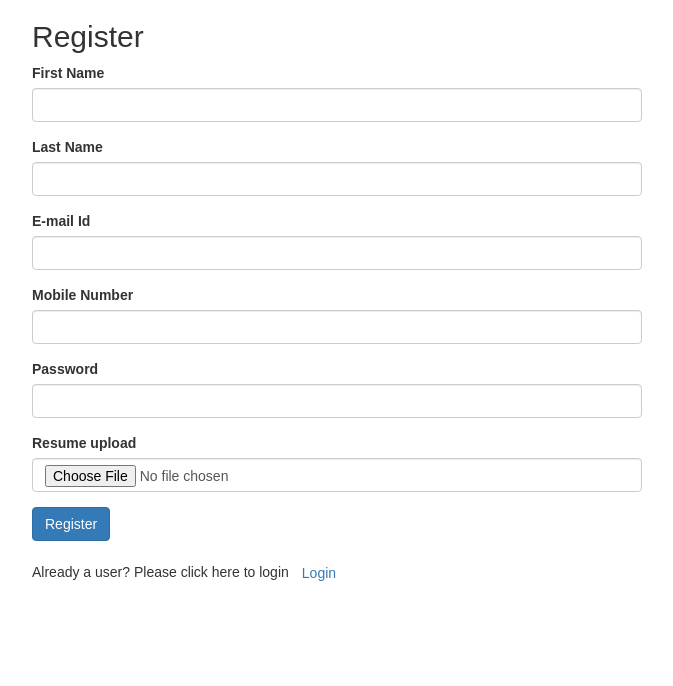
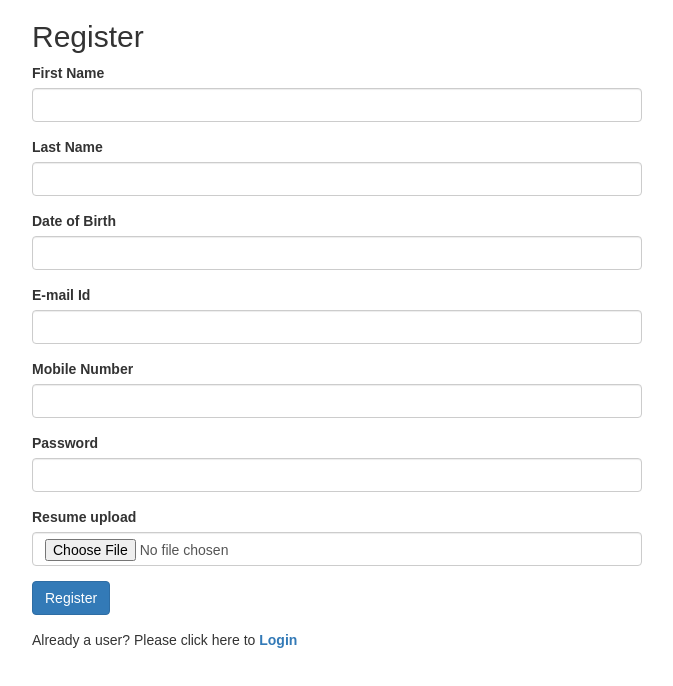
Before and after one commit to niteshchandak/React_Learners_vzCareers, a React (Create React App) app: page /register in a window 1280 px wide. Shown: the top 686 px of the page, without its empty margins (303-976 px from the left). Built offline with nearby package versions, Linux system fonts and the light colour scheme.

Commit message:
Register user added successfully now

```diff
--- a/src/RegisterPage/RegisterPage.js
+++ b/src/RegisterPage/RegisterPage.js
@@ -9,12 +9,13 @@ class RegisterPage extends React.Component {
 
         this.state = {
             user: {
-                firstName: '',
-                lastName: '',
+                fistname: '',
+                lastname: '',
+                dateofbirth:'',
                 emailid: '',
-                mobileno:'',
+                mobilenumber:'',
                 password: '',
-                resume:''
+                uploadresume:''
 
             },
             submitted: false
@@ -41,9 +42,16 @@ class RegisterPage extends React.Component {
         this.setState({ submitted: true });
         const { user } = this.state;
         //const { dispatch } = this.props;
-        if (user.firstName && user.lastName && user.emailid && user.password && user.mobileno && user.resume) {
+        if (user.fistname && user.lastname && user.dateofbirth && user.emailid && user.password && user.mobilenumber&& user.uploadresume) {
             console.log(user);
-            axios.post(`https://jsonplaceholder.typicode.com/users`, { user })
+            var firstn= user.fistname;
+            var lastn = user.lastname;
+            var dateof = user.dateofbirth;
+            var emailid = user.emailid;
+            var password= user.password;
+            var mobileno= user.mobilenumber;
+            var uploadr=user.uploadresume;
+            axios.post(`http://10.74.19.207:9004/careers/adduser`, {firstn,lastn,dateof,emailid,password, mobileno,uploadr})
             .then(res => {
                 console.log(res);
                 console.log(res.data);
@@ -57,18 +65,25 @@ class RegisterPage extends React.Component {
             <div className="col-md-6 col-md-offset-3">
                 <h2>Register</h2>
                 <form name="form" onSubmit={this.handleSubmit}>
-                    <div className={'form-group' + (submitted && !user.firstName ? ' has-error' : '')}>
-                        <label htmlFor="firstName">First Name</label>
-                        <input type="text" className="form-control" name="firstName" value={user.firstName} onChange={this.handleChange} />
-                        {submitted && !user.firstName &&
+                    <div className={'form-group' + (submitted && !user.fistname ? ' has-error' : '')}>
+                        <label htmlFor="fistname">First Name</label>
+                        <input type="text" className="form-control" name="fistname" value={user.fistname} onChange={this.handleChange} />
+                        {submitted && !user.fistname &&
                             <div className="help-block">First Name is required</div>
                         }
                     </div>
-                    <div className={'form-group' + (submitted && !user.lastName ? ' has-error' : '')}>
-                        <label htmlFor="lastName">Last Name</label>
-                        <input type="text" className="form-control" name="lastName" value={user.lastName} onChange={this.handleChange} />
-                        {submitted && !user.lastName &&
+                    <div className={'form-group' + (submitted && !user.lastname ? ' has-error' : '')}>
+                        <label htmlFor="lastname">Last Name</label>
+                        <input type="text" className="form-control" name="lastname" value={user.lastname} onChange={this.handleChange} />
+                        {submitted && !user.lastname &&
                             <div className="help-block">Last Name is required</div>
+                        }
+                    </div>
+                    <div className={'form-group' + (submitted && !user.dateofbirth ? ' has-error' : '')}>
+                        <label htmlFor="dateofbirth">Date of Birth</label>
+                        <input type="text" className="form-control" name="dateofbirth" value={user.dateofbirth} onChange={this.handleChange} />
+                        {submitted && !user.dateofbirth &&
+                            <div className="help-block">Date of Birth is required</div>
                         }
                     </div>
                     <div className={'form-group' + (submitted && !user.emailid ? ' has-error' : '')}>
@@ -78,10 +93,10 @@ class RegisterPage extends React.Component {
                             <div className="help-block">Email id is required</div>
                         }
                     </div>
-                    <div className={'form-group' + (submitted && !user.mobileno ? ' has-error' : '')}>
-                        <label htmlFor="mobileno">Mobile Number</label>
-                        <input type="number" className="form-control" name="mobileno" value={user.mobileno} onChange={this.handleChange} />
-                        {submitted && !user.mobileno &&
+                    <div className={'form-group' + (submitted && !user.mobilenumber ? ' has-error' : '')}>
+                        <label htmlFor="mobilenumber">Mobile Number</label>
+                        <input type="number" className="form-control" name="mobilenumber" value={user.mobilenumber} onChange={this.handleChange} />
+                        {submitted && !user.mobilenumber &&
                             <div className="help-block">Mobile number is required</div>
                         }
                     </div>
@@ -92,19 +107,19 @@ class RegisterPage extends React.Component {
                             <div className="help-block">Password is required</div>
                         }
                     </div>
-                    <div className={'form-group' + (submitted && !user.resume ? ' has-error' : '')}>
-                        <label htmlFor="resume">Resume upload</label>
-                        <input type="file" className="form-control" name="resume" value={user.resume} onChange={this.handleChange} />
-                        {submitted && !user.resume &&
+                    <div className={'form-group' + (submitted && !user.uploadresume ? ' has-error' : '')}>
+                        <label htmlFor="uploadresume">Resume upload</label>
+                        <input type="file" className="form-control" name="uploadresume" value={user.uploadresume} onChange={this.handleChange} />
+                        {submitted && !user.uploadresume &&
                             <div className="help-block">Please upload Resume</div>
                         }
                     </div>
+
                     <div className="form-group">
                         <button className="btn btn-primary">Register</button>
                     </div>
                     <div>
-                    Already a user? Please click here to login
-                    <Link to="/login" className="btn btn-link">Login</Link>
+                    Already a user? Please click here to  <Link to="/login" className=" btn-link"><b>Login</b></Link>
                     </div>
                 </form>
             </div>
```
